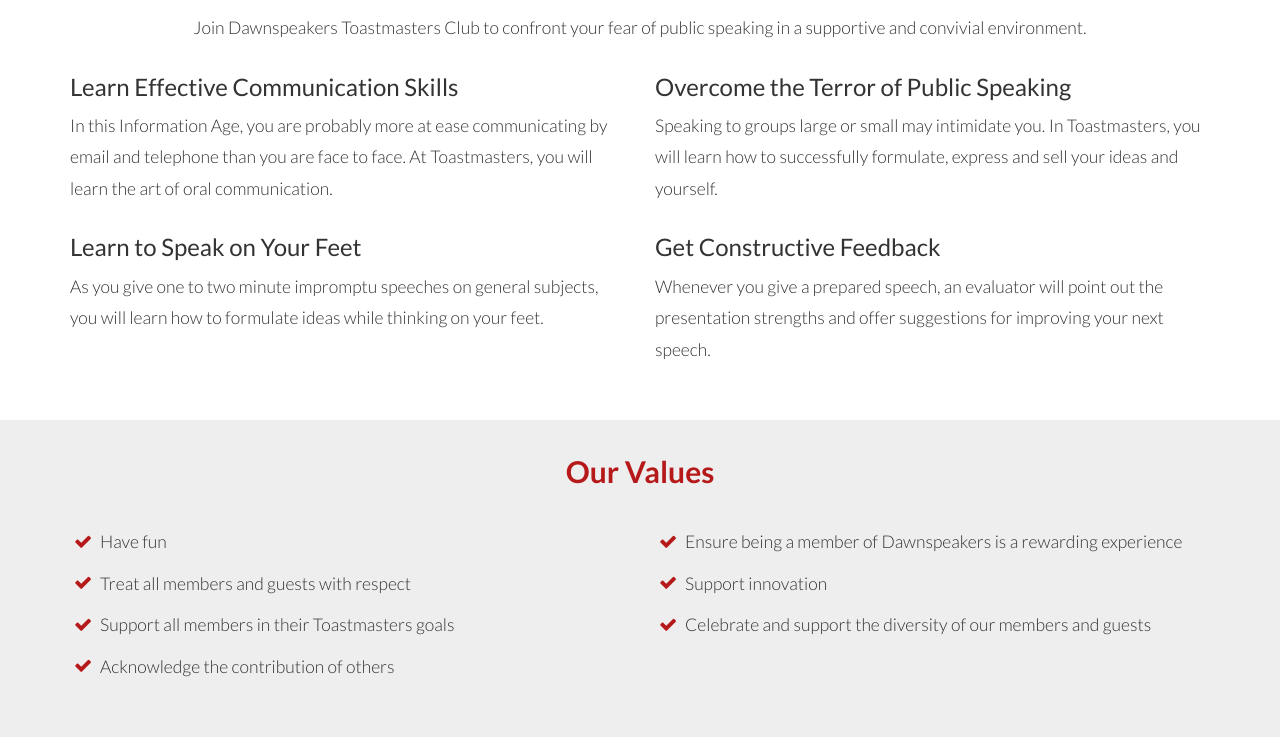
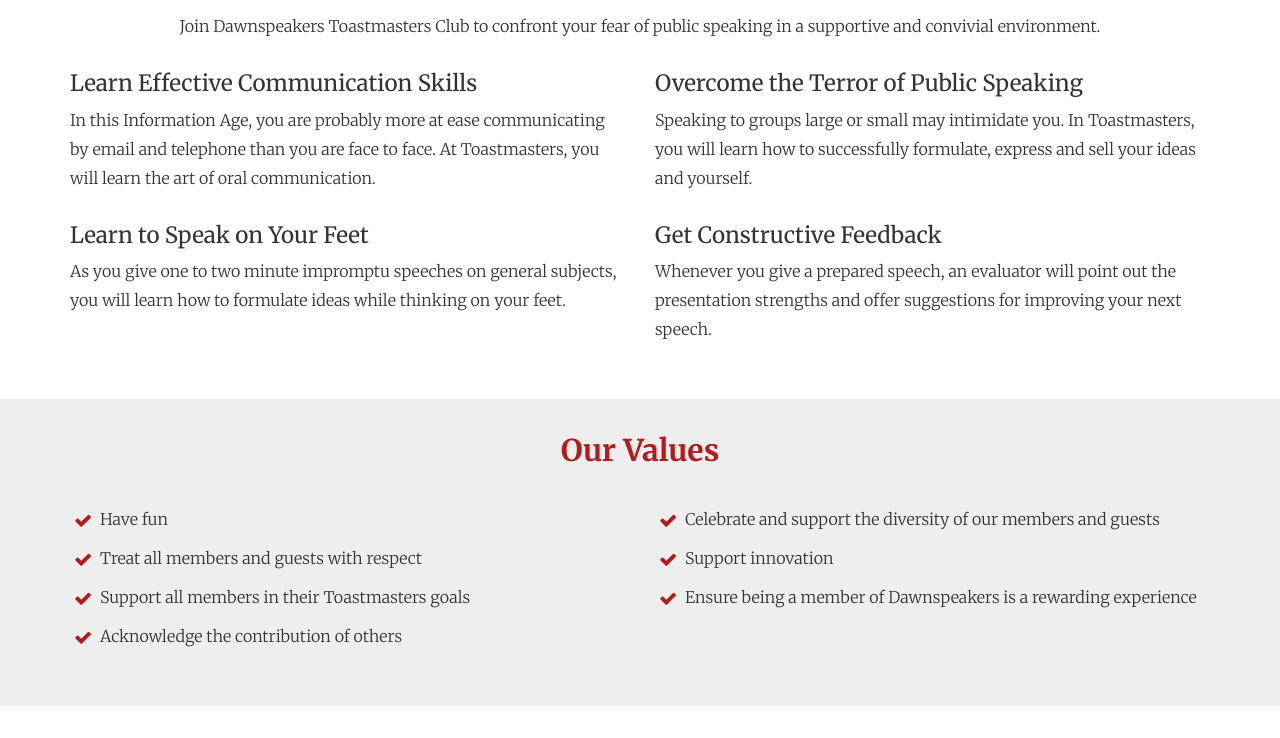
Before and after one commit to kiwidan/dawnspeakers, a website: page index.html in a window 1280 px wide. Shown: the part 456-1194 px from the top of the page. Drawn offline with Linux system fonts and the light colour scheme.

Commit message:
Switched out font for something that fits the theme better

```diff
--- a/index.html
+++ b/index.html
@@ -8,12 +8,10 @@
 
     <title>Dawnspeakers Dunedin</title>
 
-    <!-- Bootstrap (because I'm lazy) -->
-    <!-- <link rel="stylesheet" href="https://maxcdn.bootstrapcdn.com/bootstrap/3.3.7/css/bootstrap.min.css" integrity="sha384-BVYiiSIFeK1dGmJRAkycuHAHRg32OmUcww7on3RYdg4Va+PmSTsz/K68vbdEjh4u" crossorigin="anonymous"> -->
+    <!-- Fonts -->
+    <link href="https://fonts.googleapis.com/css?family=Merriweather:300,400,700" rel="stylesheet">
+    <link href="https://maxcdn.bootstrapcdn.com/font-awesome/4.7.0/css/font-awesome.min.css" rel="stylesheet" integrity="sha384-wvfXpqpZZVQGK6TAh5PVlGOfQNHSoD2xbE+QkPxCAFlNEevoEH3Sl0sibVcOQVnN" crossorigin="anonymous">
 
-    <!-- Fonts -->
-    <link rel="stylesheet" type="text/css" href="https://fonts.googleapis.com/css?family=Lato:300,400,700" />
-    <link href="https://maxcdn.bootstrapcdn.com/font-awesome/4.7.0/css/font-awesome.min.css" rel="stylesheet" integrity="sha384-wvfXpqpZZVQGK6TAh5PVlGOfQNHSoD2xbE+QkPxCAFlNEevoEH3Sl0sibVcOQVnN" crossorigin="anonymous">
 
     <!-- Custom CSS -->
     <link href="css/main.css" rel="stylesheet" type="text/css">
@@ -46,14 +44,14 @@
         </div>
     </nav>
 
-    <header>
+    <header id="home">
         <div class="brand">
             <h1>Dawnspeakers</h1>
             <span class="sub-title">Dunedin Toastmasters Club</span>
         </div>
     </header>
 
-    <div class="section">
+    <div class="section" id="about">
         <div class="container">
             <h2>Why Join Us?</h2>
 
@@ -99,9 +97,9 @@
                 </div>
                 <div class="col-md-6">
                     <ul class="fa-ul">
+                        <li><i class="fa-li fa fa-check"></i><p>Celebrate and support the diversity of our members and guests</p></li>
+                        <li><i class="fa-li fa fa-check"></i><p>Support innovation</p></li>
                         <li><i class="fa-li fa fa-check"></i><p>Ensure being a member of Dawnspeakers is a rewarding experience</p></li>
-                        <li><i class="fa-li fa fa-check"></i><p>Support innovation</p></li>
-                        <li><i class="fa-li fa fa-check"></i><p>Celebrate and support the diversity of our members and guests</p></li>
                     </ul>
                 </div>
             </div>
@@ -127,7 +125,7 @@
         </div>
     </div>
 
-    <div class="section">
+    <div class="section" id="contact">
         <div class="container">
             <h2>Contact</h2>
 
--- a/sass/main.scss
+++ b/sass/main.scss
@@ -3,8 +3,8 @@
  */
 $red: #b61919;
 
-@import url(https://fonts.googleapis.com/css?family=Lato);
-$font-family-sans-serif: 'Lato', sans-serif;
+// $font-family-sans-serif: 'Lato', sans-serif;
+$font-family-sans-serif: 'Merriweather', serif;
 $brand-primary: #b61919;
 $brand-success: #19b668;
 $brand-info: #1968b6;
@@ -63,10 +63,14 @@
     border-bottom: 8px solid $gray-light;
 }
 
+h3 {
+    font-size: 1.6em;
+}
+
 p {
     line-height: 1.8em;
     margin-top: 8px;
-    font-size: 1.25em;
+    font-size: 1.15em;
     font-weight: 300
 }
 
```
Also changed, not shown: css/main.css, css/main.min.css.
